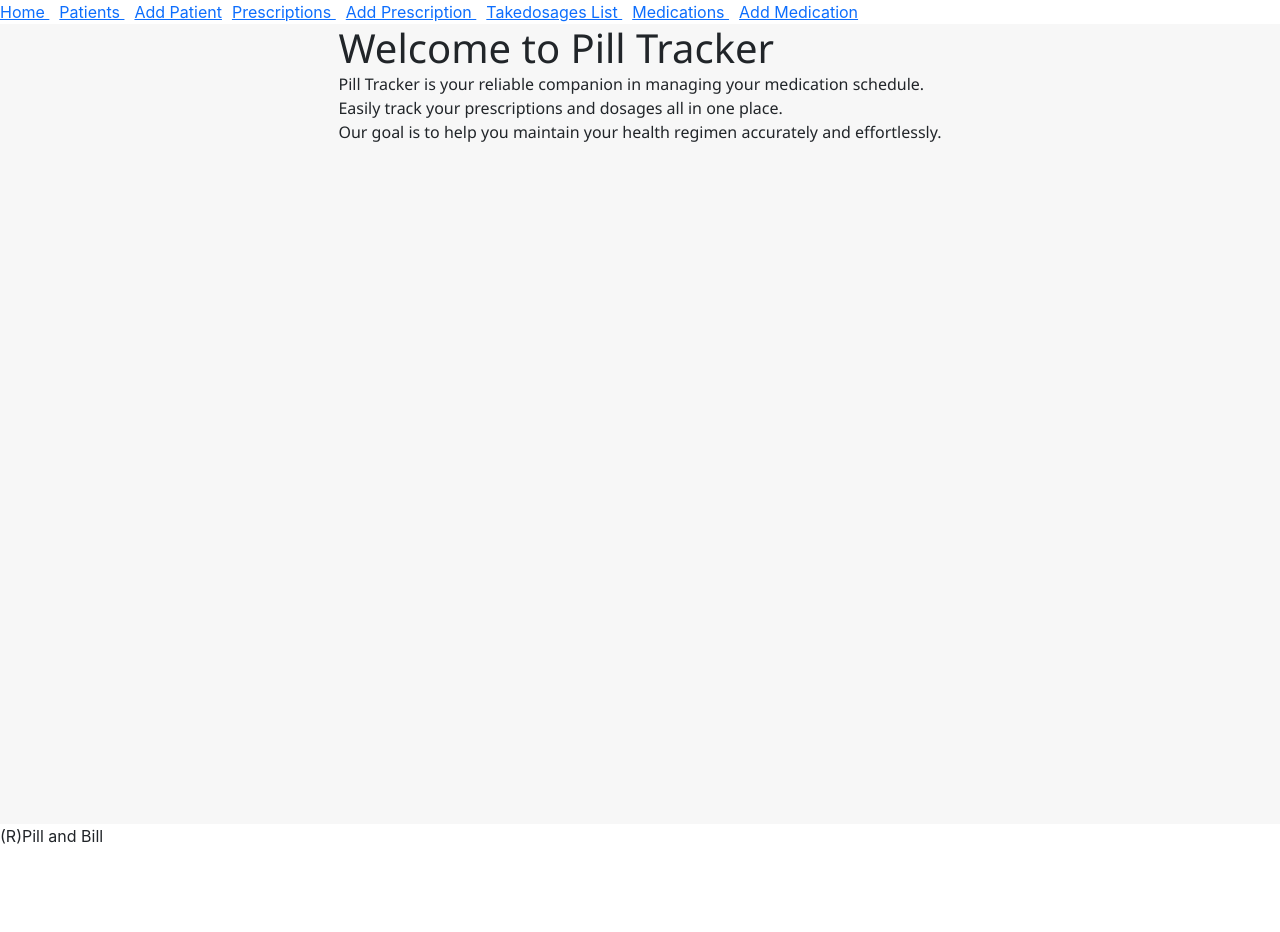
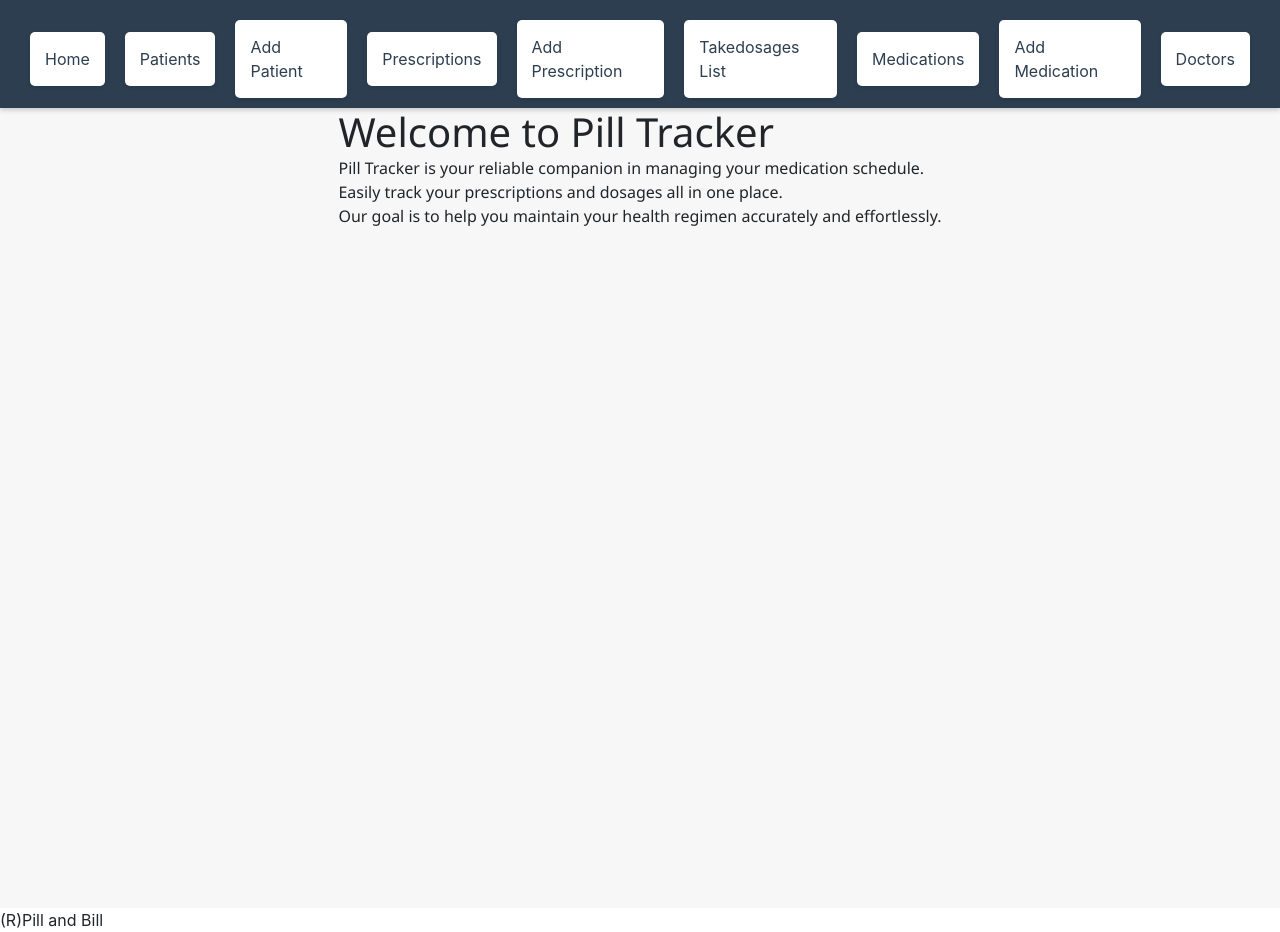
Before and after one commit to ruizj3/pill_and_bill, a React (Create React App) app in the folder pill_tracker/: page / in a window 1280 px wide. Before the commit the page ends 848 px from the top, so only its background shows below. Built offline with nearby package versions, Linux system fonts and the light colour scheme.

Commit message:
Update NavBar.js
Added classes for easier css mapping

```diff
--- a/pill_tracker/src/components/NavBar.js
+++ b/pill_tracker/src/components/NavBar.js
@@ -1,22 +1,25 @@
-import React from 'react'
-import {Link} from 'react-router-dom'
+import React from 'react';
+import { Link } from 'react-router-dom';
 
 const NavBar = (props) => {
+  return (
+    <div className='navbar'>
+      <div className='navbar-brand'>
+        {/* Brand or Logo */}
+      </div>
+      <ul className='navbar-menu'>
+        <li><Link to='/home'>Home</Link></li>
+        <li><Link to='/patients/patientsall'>Patients</Link></li>
+        <li><Link to='/patients/patients/new'>Add Patient</Link></li>
+        <li><Link to='/prescriptions/prescriptionsall'>Prescriptions</Link></li>
+        <li><Link to='/prescriptions/prescriptions/new'>Add Prescription</Link></li>
+        <li><Link to='/takedosages/takedosages'>Takedosages List</Link></li>
+        <li><Link to='/medications/medicationsall'>Medications</Link></li>
+        <li><Link to='/medications/medications/new'>Add Medication</Link></li>
+        <li><Link to='/doctors/doctorsall'>Doctors</Link></li>
+      </ul>
+    </div>
+  );
+};
 
-  return (
-    <div className='NavBar'>
-      <Link to='/home' style={{paddingRight: '10px'}}>Home  </Link>
-      <Link to='/patients/patientsall' style={{paddingRight: '10px'}}>Patients  </Link>
-      <Link to='/patients/patients/new' style={{paddingRight: '10px'}}> Add Patient</Link>
-      <Link to='/prescriptions/prescriptionsall' style={{paddingRight: '10px'}}>Prescriptions  </Link>
-      <Link to='/prescriptions/prescriptions/new' style={{paddingRight: '10px'}}>Add Prescription  </Link>
-      <Link to='/takedosages/takedosages' style={{paddingRight: '10px'}}>Takedosages List  </Link>
-      <Link to='/medications/medications' style={{paddingRight: '10px'}}>Medications  </Link>
-      <Link to='/medications/medications/new' style={{paddingRight: '10px'}}> Add Medication</Link>
-
-    </div>
-
-  )
-}
-
-export default NavBar
+export default NavBar;
```
